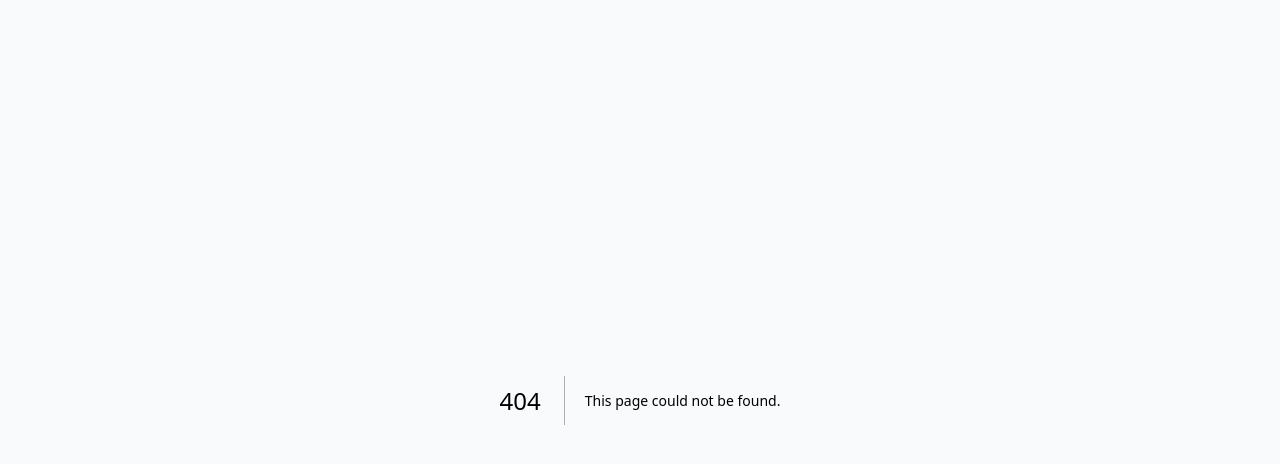
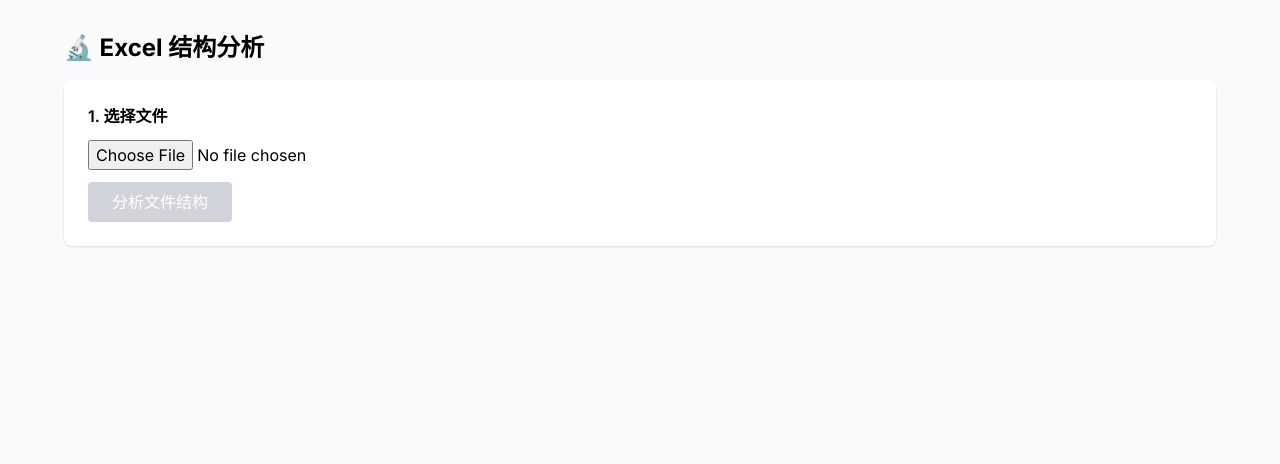
Before and after one commit to qizihua1/code20200605, a Next.js app: page /debug-excel in a window 1280 px wide. Before the commit this address had no page. Shown: the top 464 px of the page. Built offline with nearby package versions, Linux system fonts and the light colour scheme.

Commit message:
feat: add excel structure analyzer

```diff
--- /dev/null
+++ b/app/debug-excel/page.tsx
@@ -0,0 +1,106 @@
+'use client'
+
+import { useState } from 'react'
+
+export default function DebugPage() {
+  const [file, setFile] = useState<File | null>(null)
+  const [rawData, setRawData] = useState<any[]>([])
+  const [headers, setHeaders] = useState<string[]>([])
+
+  const handleFile = async () => {
+    if (!file) return
+
+    const bytes = await file.arrayBuffer()
+    const XLSX = await import('xlsx')
+    const workbook = XLSX.read(bytes, { type: 'array' })
+
+    const sheetName = workbook.SheetNames[0]
+    const sheet = workbook.Sheets[sheetName]
+    const jsonData = XLSX.utils.sheet_to_json(sheet, { header: 1 })
+
+    const headersRow = jsonData[0] as string[]
+    const firstRows = jsonData.slice(0, 5)
+
+    setHeaders(headersRow)
+    setRawData(firstRows)
+  }
+
+  return (
+    <div className="min-h-screen p-8 bg-gray-50">
+      <div className="max-w-6xl mx-auto">
+        <h1 className="text-2xl font-bold mb-4">🔬 Excel 结构分析</h1>
+
+        <div className="bg-white rounded-lg shadow p-6 mb-4">
+          <h2 className="font-semibold mb-3">1. 选择文件</h2>
+          <input
+            type="file"
+            accept=".xlsx,.xls"
+            onChange={(e) => setFile(e.target.files?.[0] || null)}
+            className="block w-full mb-3"
+          />
+          <button
+            onClick={handleFile}
+            disabled={!file}
+            className="bg-blue-600 text-white px-6 py-2 rounded disabled:bg-gray-300"
+          >
+            分析文件结构
+          </button>
+        </div>
+
+        {headers.length > 0 && (
+          <div className="bg-white rounded-lg shadow p-6 mb-4">
+            <h2 className="font-semibold mb-3">2. 表头（第一行）</h2>
+            <div className="grid grid-cols-4 gap-2">
+              {headers.map((h, i) => (
+                <div key={i} className="bg-blue-50 p-2 rounded border">
+                  <span className="text-xs text-gray-500">列{i}</span>
+                  <p className="font-semibold">"{h}"</p>
+                </div>
+              ))}
+            </div>
+          </div>
+        )}
+
+        {rawData.length > 0 && (
+          <div className="bg-white rounded-lg shadow p-6">
+            <h2 className="font-semibold mb-3">3. 前 5 行数据</h2>
+            <table className="w-full border text-sm">
+              <thead className="bg-gray-100">
+                <tr>
+                  {headers.map((h, i) => (
+                    <th key={i} className="border p-2">{h}</th>
+                  ))}
+                </tr>
+              </thead>
+              <tbody>
+                {rawData.slice(1).map((row, i) => (
+                  <tr key={i} className="hover:bg-gray-50">
+                    {headers.map((_, j) => (
+                      <td key={j} className="border p-2">{row[j] || '-'}</td>
+                    ))}
+                  </tr>
+                ))}
+              </tbody>
+            </table>
+          </div>
+        )}
+
+        {headers.length > 0 && (
+          <div className="bg-yellow-50 border border-yellow-200 rounded-lg p-4 mt-4">
+            <h3 className="font-semibold text-yellow-800 mb-2">📋 请告诉我：</h3>
+            <p className="text-sm text-yellow-700 mb-2">根据上面的表头，哪一列是：</p>
+            <ul className="text-sm space-y-1">
+              <li>• SKU 编码 = <span className="font-mono bg-white px-2 py-1 rounded">?</span></li>
+              <li>• SKU 名称 = <span className="font-mono bg-white px-2 py-1 rounded">?</span></li>
+              <li>• 数量 = <span className="font-mono bg-white px-2 py-1 rounded">?</span></li>
+              <li>• 外部编码/订单号 = <span className="font-mono bg-white px-2 py-1 rounded">?</span></li>
+            </ul>
+            <p className="text-xs text-yellow-600 mt-3">
+              告诉我这些列的准确名称（就是上面表头显示的文字），我会更新代码来正确解析您的文件。
+            </p>
+          </div>
+        )}
+      </div>
+    </div>
+  )
+}
```
